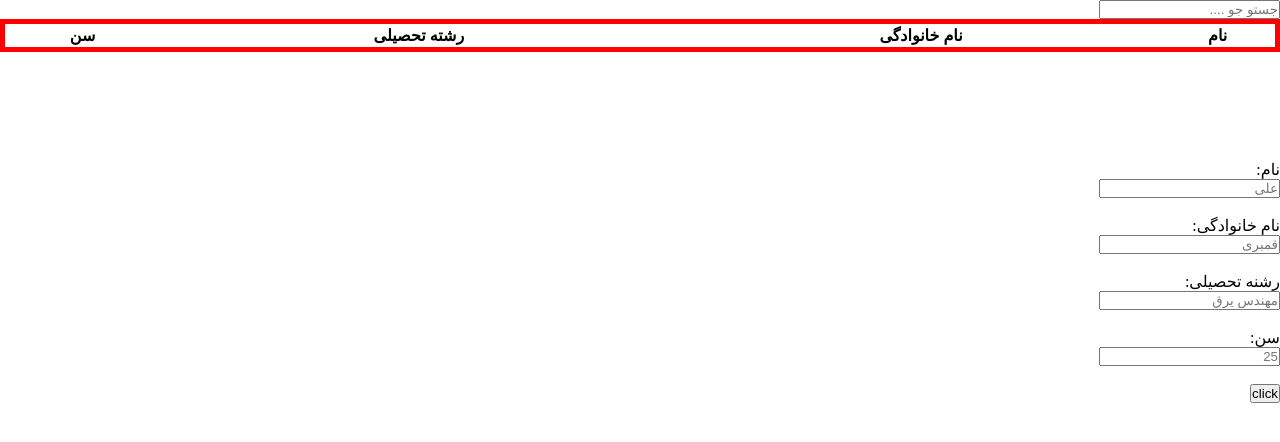
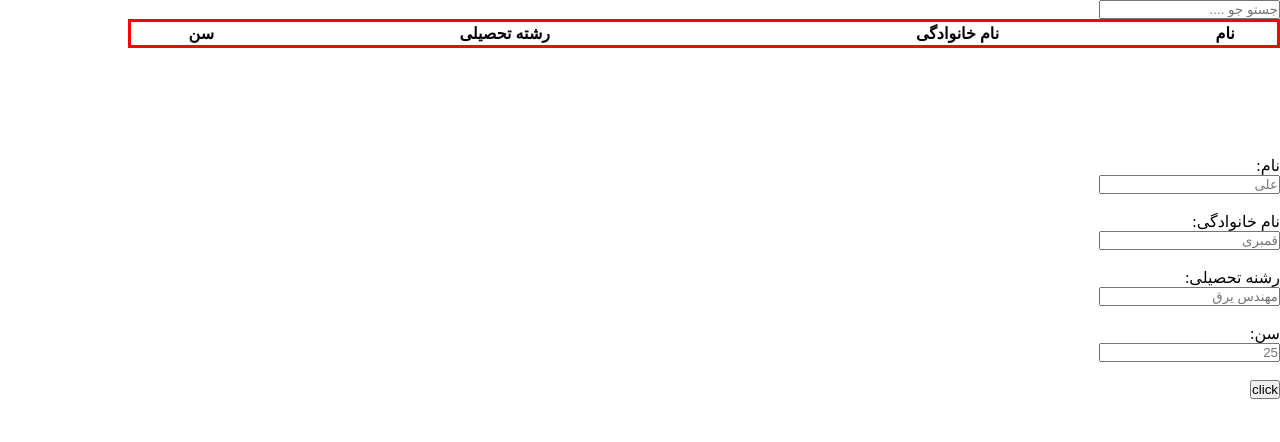
Before and after one commit to alitalebi0912/user-Registration, a plain HTML site: page index.html in a window 1280 px wide. Drawn offline with Linux system fonts and the light colour scheme.

Commit message:
add project in github2

```diff
--- a/css/style.css
+++ b/css/style.css
@@ -4,7 +4,7 @@
     box-sizing: border-box;
 }
 table{
-    border: 5px solid red;
-    width: 100%;
+    border: 3px solid red;
+    width: 90%;
     align-items: center;
 }
```
